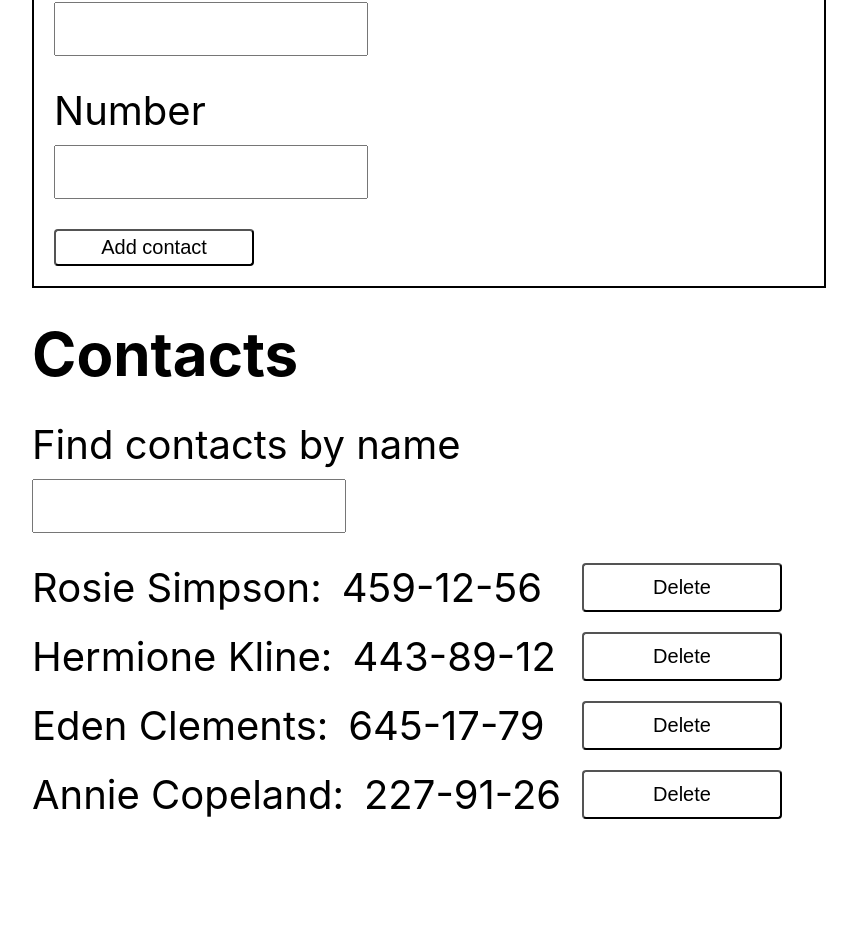
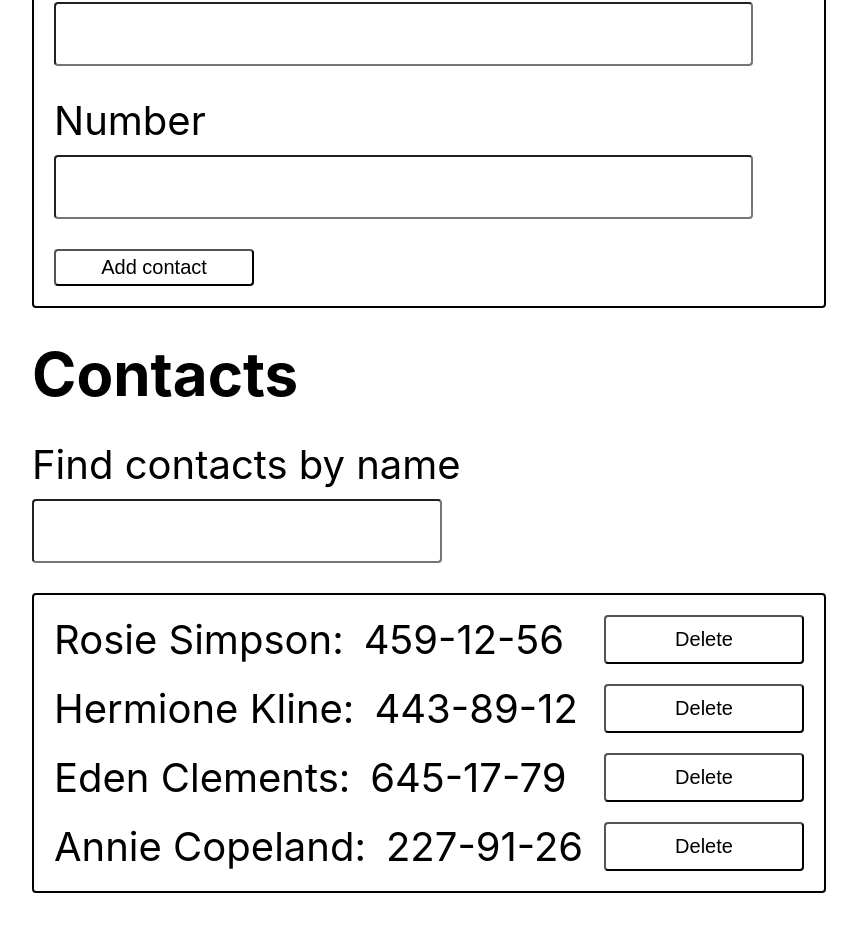
Before and after one commit to LidiiaChyrnyshuk/goit-react-hw-02-phonebook, a React (Create React App) app: page / in a window 1280 px wide. Shown: the part 246-1178 px from the top of the page, without its empty margins (8-865 px from the left). Before the commit the page ends 1105 px from the top, so only its background shows below. Built offline with nearby package versions, Linux system fonts and the light colour scheme.

Commit message:
add new method

```diff
--- a/src/components/App.jsx
+++ b/src/components/App.jsx
@@ -48,9 +48,9 @@ export class App extends Component {
     });
   };
 
-  handleResetForm = () => {
-    this.setState({ ...this.state });
-  };
+  // handleResetForm = () => {
+  //   this.setState({ ...this.state });
+  // };
 
   handleDeleteContact = contactId => {
     this.setState(prevState => ({
@@ -76,7 +76,7 @@ export class App extends Component {
     return (
       <div className={css.container}>
         <h1>Phonebook</h1>
-        <ContactEditor formSubmit={this.handleSubmit}></ContactEditor>
+        <ContactEditor onSubmit={this.handleSubmit}></ContactEditor>
 
         <h2>Contacts</h2>
         <ContactsFilter
--- a/src/components/ContactEditor/ContactEditor.jsx
+++ b/src/components/ContactEditor/ContactEditor.jsx
@@ -12,13 +12,18 @@ export class ContactEditor extends Component {
     this.setState({ [name]: value });
   };
 
+  handleSubmit = evt => {
+    evt.preventDefault();
+    this.props.onSubmit({ ...this.state });
+  };
+
   render() {
     const { name, number } = this.state;
 
     return (
       <form
         autoComplete="off"
-        onSubmit={this.props.formSubmit}
+        onSubmit={this.handleSubmit}
         className={css.form}
       >
         <label htmlFor="name" className={css.label}>
--- a/src/components/ContactEditor/ContactEditor.module.css
+++ b/src/components/ContactEditor/ContactEditor.module.css
@@ -5,6 +5,7 @@
   flex-direction: column;
   gap: 30px;
   border: 2px solid black;
+  border-radius: 4px;
 }
 
 .label {
@@ -14,10 +15,11 @@
 }
 
 .input {
-  width: 300px;
+  width: 90%;
   height: 40px;
+  padding: 10px;
   font-size: 30px;
-  padding: 5px;
+  border-radius: 4px;
   outline-color: blue;
   transition: box-shadow 250ms linear;
 }
--- a/src/components/ContactsList/ContactsList.module.css
+++ b/src/components/ContactsList/ContactsList.module.css
@@ -1,8 +1,11 @@
 .contactList {
   width: 750px;
+  padding: 20px;
   display: flex;
   flex-direction: column;
   gap: 20px;
+  border: 2px solid black;
+  border-radius: 4px;
 }
 
 .item {
```
